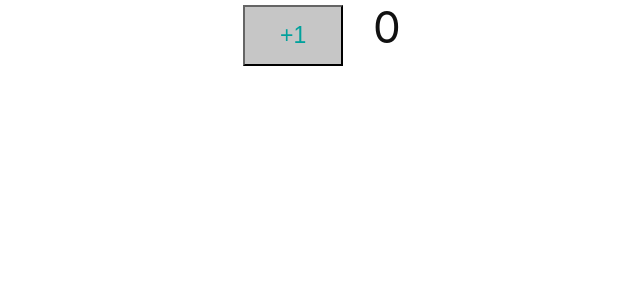
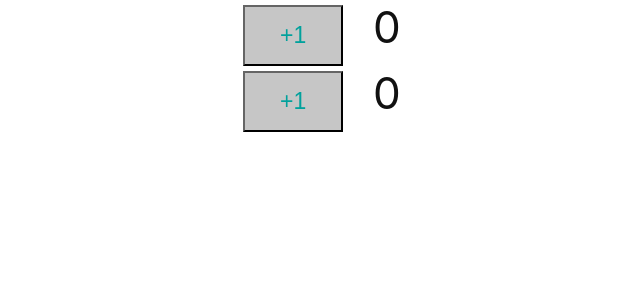
Before and after one commit to whiteheadbria/todo-app, a React (Create React App) app: page / in a window 1280 px wide. Shown: the top 300 px of the page, without its empty margins (303-943 px from the left). Built offline with nearby package versions, Linux system fonts and the light colour scheme.

Commit message:
the counter by in App.js allows for the individual components to be added from parent component. Have to modifty Counter.js to reflect

```diff
--- a/src/App.js
+++ b/src/App.js
@@ -3,6 +3,7 @@ import FirstComponent from './components/learning-examples/FirstComponent'
 import SecondComponent from './components/learning-examples/SecondComponent'
 import ThirdComponent from './components/learning-examples/ThirdComponent'
 import Counter from './components/counter/Counter'
+import './App.css';
 
 import logo from './logo.svg';
 import './App.css';
@@ -11,8 +12,8 @@ class App extends Component  {
   render() {
   return (
     <div className="App">
-    <Counter />
-
+    <Counter by="1" />
+    <Counter by="2" />
     </div>
   );
 }
```
